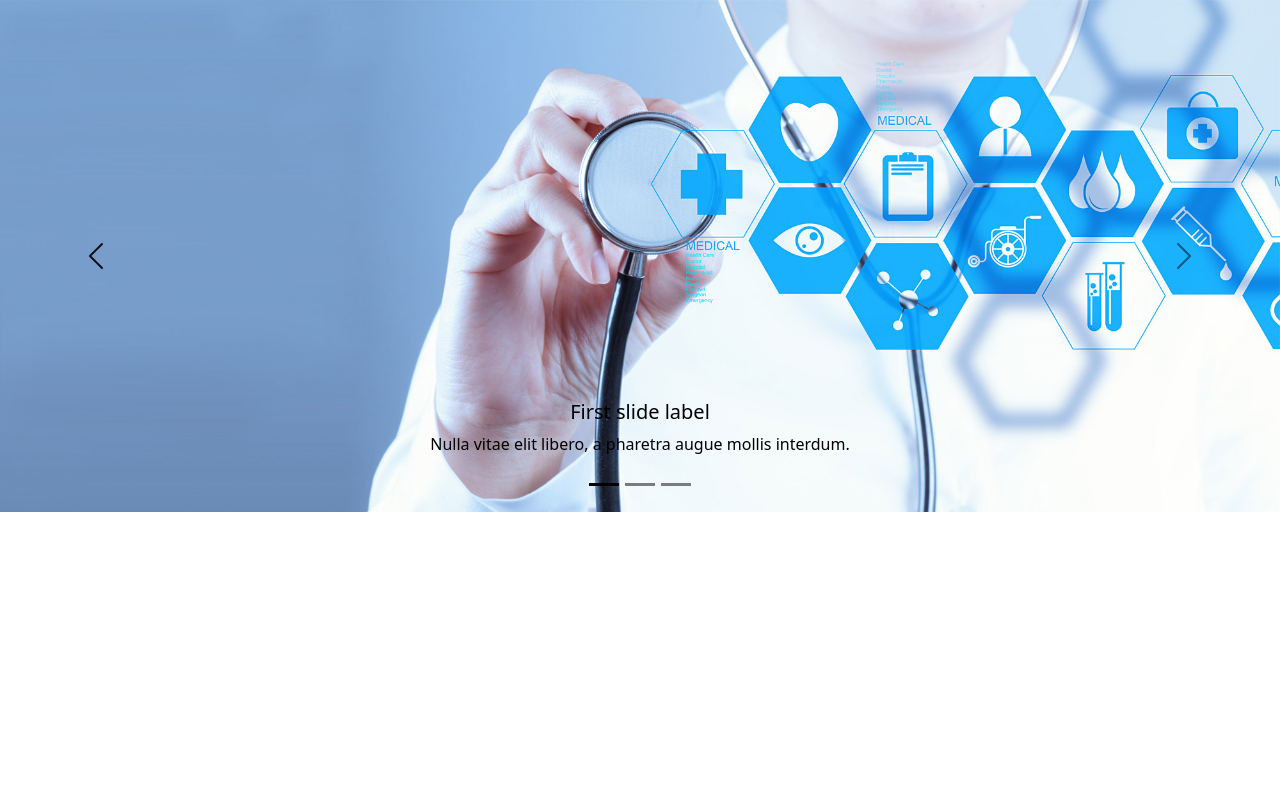
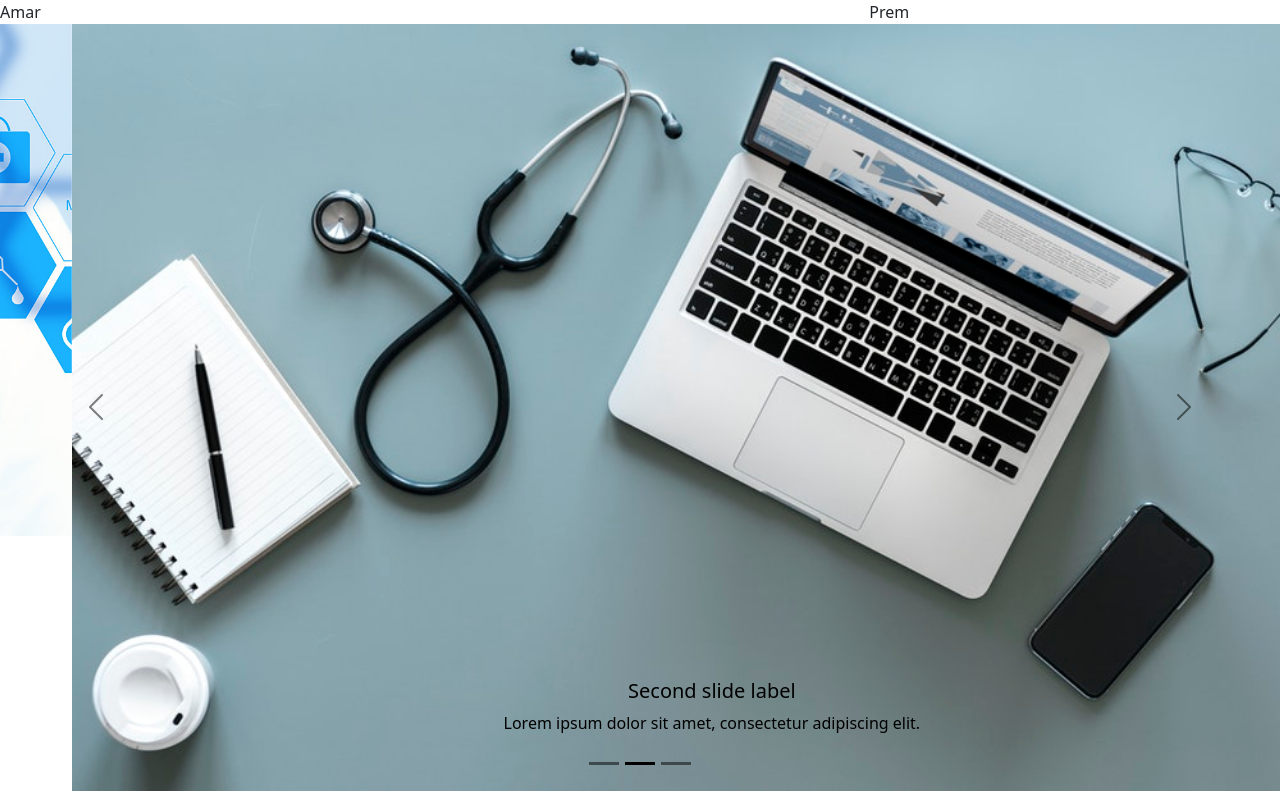
Before and after one commit to syedlaiqali/medi4sure-1, a React (Create React App) app: page / in a window 1280 px wide. Built offline with nearby package versions, Linux system fonts and the light colour scheme.

Commit message:
Updated code

```diff
--- /dev/null
+++ b/src/components/Feedback/Feedback.jsx
@@ -0,0 +1,10 @@
+import { Row, Col } from "react-bootstrap";
+
+export const Feedback = () => {
+  return (
+    <Row>
+      <Col lg={8}>Amar</Col>
+      <Col lg={4}>Prem</Col>
+    </Row>
+  );
+};
--- a/src/components/Home/Home.jsx
+++ b/src/components/Home/Home.jsx
@@ -1,8 +1,10 @@
 import { MediUpdates } from "./MediUpdates";
+import { Feedback } from "../Feedback/Feedback";
 
 export const Home = () => {
   return (
     <div>
+      <Feedback />
       <MediUpdates />
     </div>
   );
```
